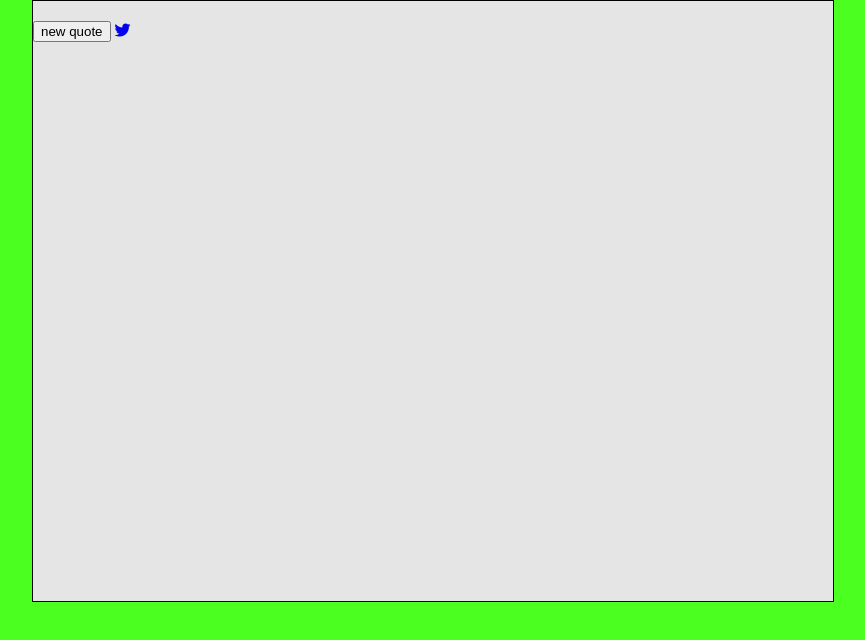
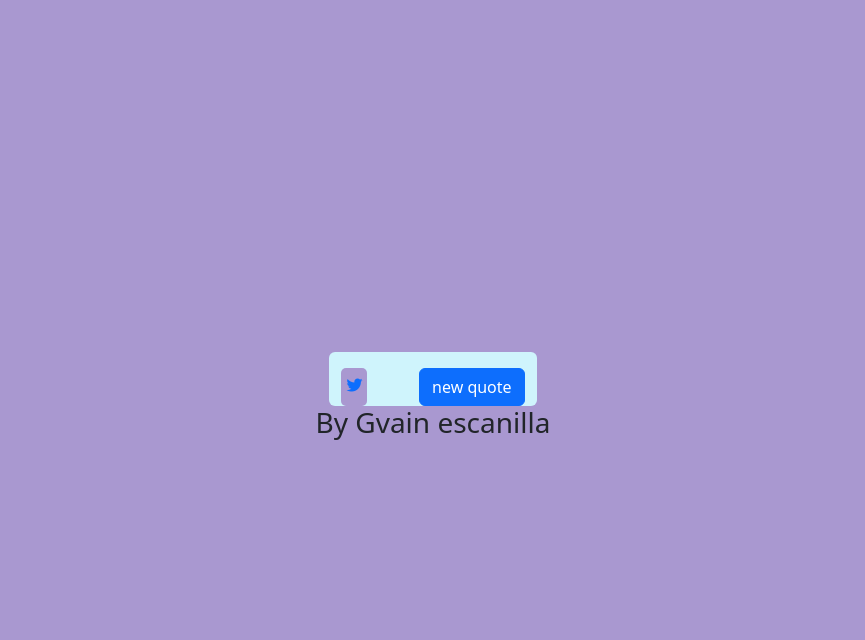
Before and after one commit to GavinEscanilla/random-quote-machine, a plain HTML site: page index.html in a window 1280 px wide. Both pictures are taken after a click on the button "new quote". Shown: the whole page, without its empty margins (207-1072 px from the left). Drawn offline with nearby package versions, Linux system fonts and the light colour scheme; no server answers.

Commit message:
fixed centering and added a fade in and out

```diff
--- a/index.html
+++ b/index.html
@@ -11,14 +11,24 @@
     rel="stylesheet"
     href="https://cdnjs.cloudflare.com/ajax/libs/animate.css/4.1.1/animate.min.css"
     />
+    <link href="https://cdn.jsdelivr.net/npm/bootstrap@5.3.3/dist/css/bootstrap.min.css" rel="stylesheet" integrity="sha384-QWTKZyjpPEjISv5WaRU9OFeRpok6YctnYmDr5pNlyT2bRjXh0JMhjY6hW+ALEwIH" crossorigin="anonymous">
 </head>
 <body>
-    <div id="quote-box">
-<h1 id="text"></h1>
-<p id="author"></p>
-<button id="new-quote">new quote</button>
-<a id="tweet-quote" href="twitter.com/intent/tweet" target="_top"><i class="fa-brands fa-twitter"></i></a>
+    <div class="container-fluid vh-100 d-flex justify-content-center align-items-center">
+        <div class="overlay"></div>
+    <div class="row">
+    <div id="quote-box" class="border-none text-center h-1 rounded bg-info-subtle col-lg-6 col-sm-6 mx-auto">
+<h1 id="text" class="fs-5"></h1>
+<p id="author" class="text-end" m10></p>
+<div class="d-flex justify-content-between">
+<a id="tweet-quote" class="" href="twitter.com/intent/tweet" target="_top"><i class="fa-brands fa-twitter float-left"></i></a>
+<button id="new-quote" class="btn btn-primary">new quote</button>
+</div>
     </div>
+    <h3 class="text-dark text-center">By Gvain escanilla</h3>
+    </div>
+    </div>
+
     <script src="script.js"></script>
     <script src="https://cdn.freecodecamp.org/testable-projects-fcc/v1/bundle.js"></script>
 </body>
--- a/script.js
+++ b/script.js
@@ -9,13 +9,13 @@ $.ajax({
     },
     success: function(response){
         const {quote,author} = response[0];
-        $('#text').html(quote);
-        $('#author').html(author);
+        $('#text').html('<i class="fa-solid fa-quote-left"></i>'+ quote);
+        $('#author').html('-'+ author);
         $('#text').removeClass('animate__animated animate__fadeIn');
         $('#author').removeClass('animate__animated animate__fadeIn');
         setTimeout(function(){
             $('#text').addClass('animate__animated animate__fadeIn');
-            $('#author').addClassClass('animate__animated animate__fadeIn');
+            $('#author').addClass('animate__animated animate__fadeIn');
         })
     },
         error:function(xhr,status,error){
@@ -23,8 +23,33 @@ $.ajax({
         }
     });
 }
+function bgcolor(){
+    const hex = '0123456789ABCDEF';
+    let color = '#';
+    for(let i = 0; i < 6; i++){
+        color += hex[Math.floor(Math.random() * 16)];
+    }
+    return color;
+}
        load();
+       let newcolors = bgcolor();
+       $('.overlay').css({'background-color': newcolors, 'opacity':1});
 $("button").click(function(){
     load();
-            });
-        });
+    const newcolor = bgcolor();
+   $(".overlay").fadeOut(500,function(){
+    $(this).css('background-color',newcolor).fadeIn(500);
+   })
+
+   $("#text").animate({opacity:0},500,function(){
+    $(this).css('color',newcolor).animate({opacity:1},500);
+   });
+   $("#author").animate({opacity:0},500,function(){
+    $(this).css('color',newcolor).animate({opacity:1},500);
+   });
+   $("#tweet-quote").animate({opacity:0},500,function(){
+    $(this).css('background-color',newcolor).animate({opacity:1},500);
+   });
+
+});
+});
--- a/style.scss
+++ b/style.scss
@@ -1,21 +1,20 @@
-body{
-    display: flex;
-    flex-direction: column;
-    justify-content: center;
-    align-items: center;
-    background-color: #4BFF21 ;
-    margin: 0;
-    padding: 0;
-    #quote-box{
-        border: 1px solid black;
-        display: block;
-        width: 800px;
-        height: 600px;
-        background-color: #E5E5E5;
-        #text{
-            font-size: 30px;
-            word-wrap: break-word;
-        }
-    }
+.overlay{
+    position: absolute;
+    top: 0;
+    left:0;
+    width: 100%;
+    height: 100%;
+    background-color:  transparent;
+    z-index: 1;
+    transition: background-color 0.5s ease;
+}
+#tweet-quote{
+    border: none;
+    background-color: aqua;
+    padding: 5px;
+    border-radius: 5px;
 
 }
+*{
+    z-index: 99;
+}
```
Also changed, not shown: style.css, 1 other file.
